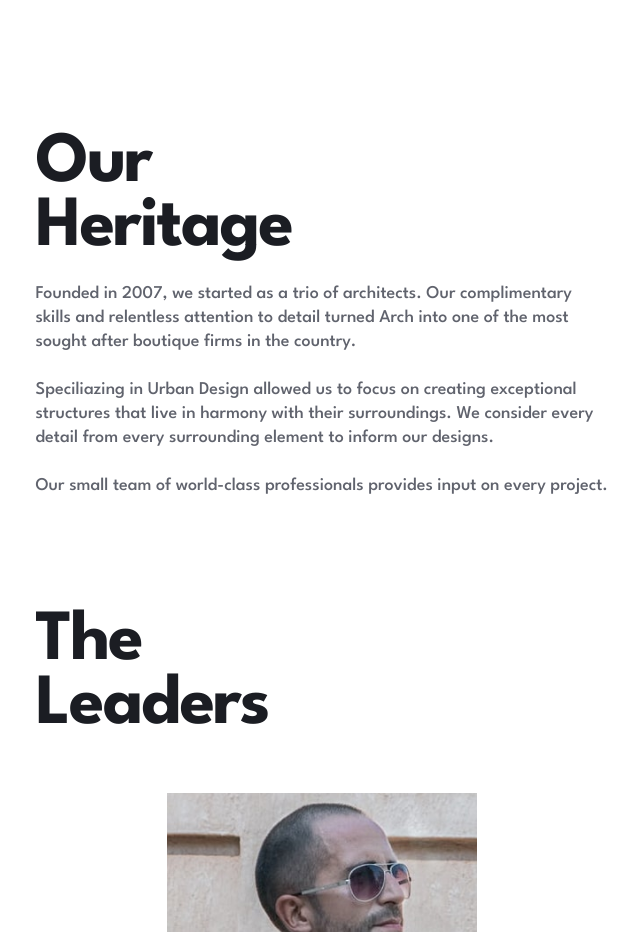
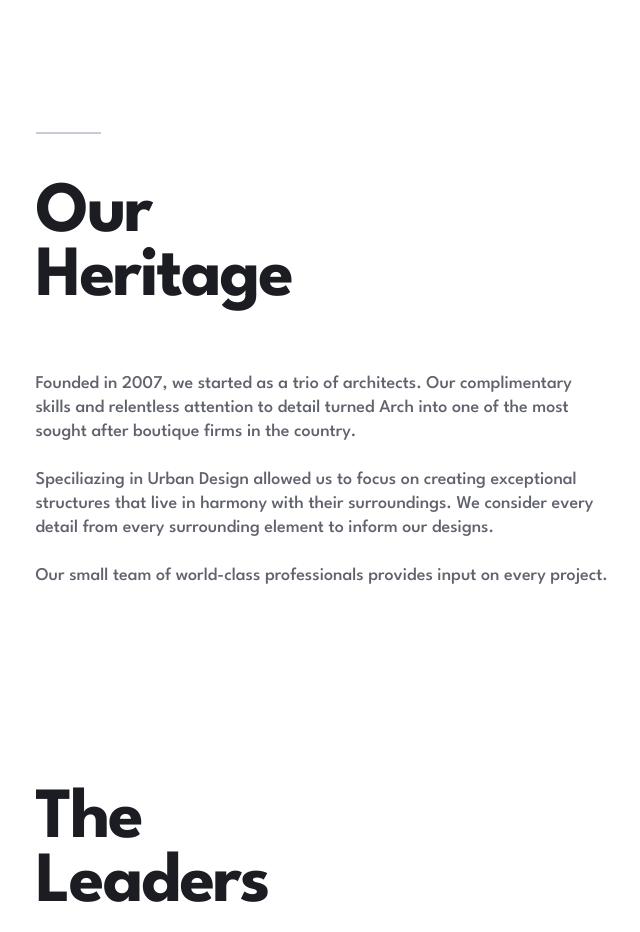
Before and after one commit to richieAiello/arch-studio-website, a React (Vite) app: page /about in a window 1280 px wide. Shown: the part 940-1872 px from the top of the page, without its empty margins (318-958 px from the left). Built offline with nearby package versions, Linux system fonts and the light colour scheme.

Commit message:
Styles for AboutContext.jsx and ContactContext.jsx on tablet.
Adjusted the accent classes in index.css and distributed them accordingly.

```diff
--- a/src/components/about/AboutContext.jsx
+++ b/src/components/about/AboutContext.jsx
@@ -1,7 +1,7 @@
 const AboutContext = props => {
   return (
-    <section className="container accent mb-28">
-      <h2 className="heading capitalize text-black-custom mb-[1.375rem] max-w-[8ch]">
+    <section className="container accent--secondary  mb-28 md:mb-[12.5rem]">
+      <h2 className="heading capitalize text-black-custom mb-[1.375rem] max-w-[8ch] md:mb-[3.875rem]">
         Our Heritage
       </h2>
       <p className="text-grey-dark-custom mb-6">
--- a/src/components/contact/ContactAddress.jsx
+++ b/src/components/contact/ContactAddress.jsx
@@ -2,7 +2,7 @@ import { ReactComponent as Arrow } from '../../assets/arrow-dark.svg';
 
 const ContactAddress = props => {
   return (
-    <div className="text-grey-dark-custom mt-10">
+    <div className="text-grey-dark-custom mt-10 md:mt-[2.625rem]">
       <h3 className="capitalize font-bold leading-[2.1875rem] mb-[0.875rem]">
         {props.heading}
       </h3>
--- a/src/components/contact/ContactContext.jsx
+++ b/src/components/contact/ContactContext.jsx
@@ -1,6 +1,6 @@
 const ContactContext = props => {
   return (
-    <section className="container accent mb-[4.5rem]">
+    <section className="container accent--secondary mb-[4.5rem]">
       <h2 className="heading text-black-custom capitalize max-w-[8ch]">
         Contact Details
       </h2>
--- a/src/components/shared/SharedHero.jsx
+++ b/src/components/shared/SharedHero.jsx
@@ -7,7 +7,7 @@ const SharedHero = props => {
       md:h-[720px] md:mb-[12.5rem]"
     >
       <div
-        className="accent--secondary absolute bg-white max-w-[343px] h-max left-0 top-[195px] pl-8 pr-4 pt-16
+        className="accent--hero absolute bg-white max-w-[343px] h-max left-0 top-[195px] pl-8 pr-4 pt-16
         sm:pr-0 md:right-0 md:bottom-0 md:left-[unset] md:top-[unset] md:max-w-[515px] md:pt-[5.5rem] md:pl-[3.6875rem]"
       >
         <h1 className="heading text-black-custom mb-5 md:mb-[2.375rem]">
@@ -31,7 +31,7 @@ const SharedHero = props => {
         />
       </picture>
       <FlavorText
-        className="top-[302px] right-1"
+        className="top-[300px] right-1"
         text={props.flavor}
       />
     </section>
--- a/src/index.css
+++ b/src/index.css
@@ -108,16 +108,18 @@
 }
 
 .accent::before,
+.accent--hero::before,
 .accent--secondary::before {
   content: '';
   width: 65px;
   height: 2px;
   background-color: #c8ccd8;
-  margin-bottom: 4.25rem;
 }
 
-.accent::before {
+.accent::before,
+.accent--secondary::before {
   display: block;
+  margin-bottom: 4.25rem;
 }
 
 @media (min-width: 768px) {
@@ -125,9 +127,17 @@
     display: none;
   }
 
-  .accent--secondary::before,
+  .accent--hero::before,
   .accennt--page::before {
     display: block;
+  }
+
+  .accent--hero::before {
+    margin-bottom: 4.5rem;
+  }
+
+  .accent--secondary::before {
+    margin-bottom: 3rem;
   }
 
   .accent--page {
```
